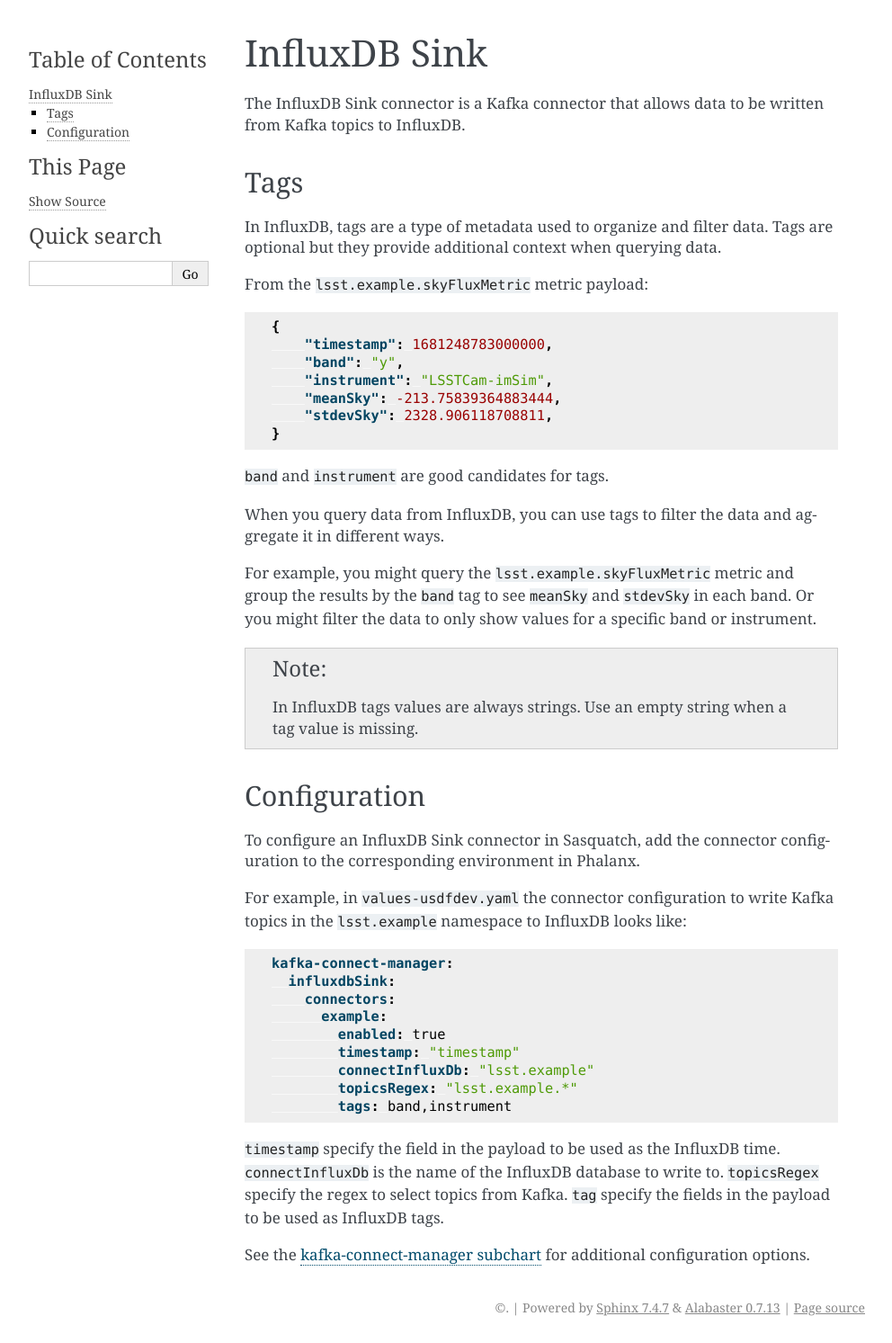
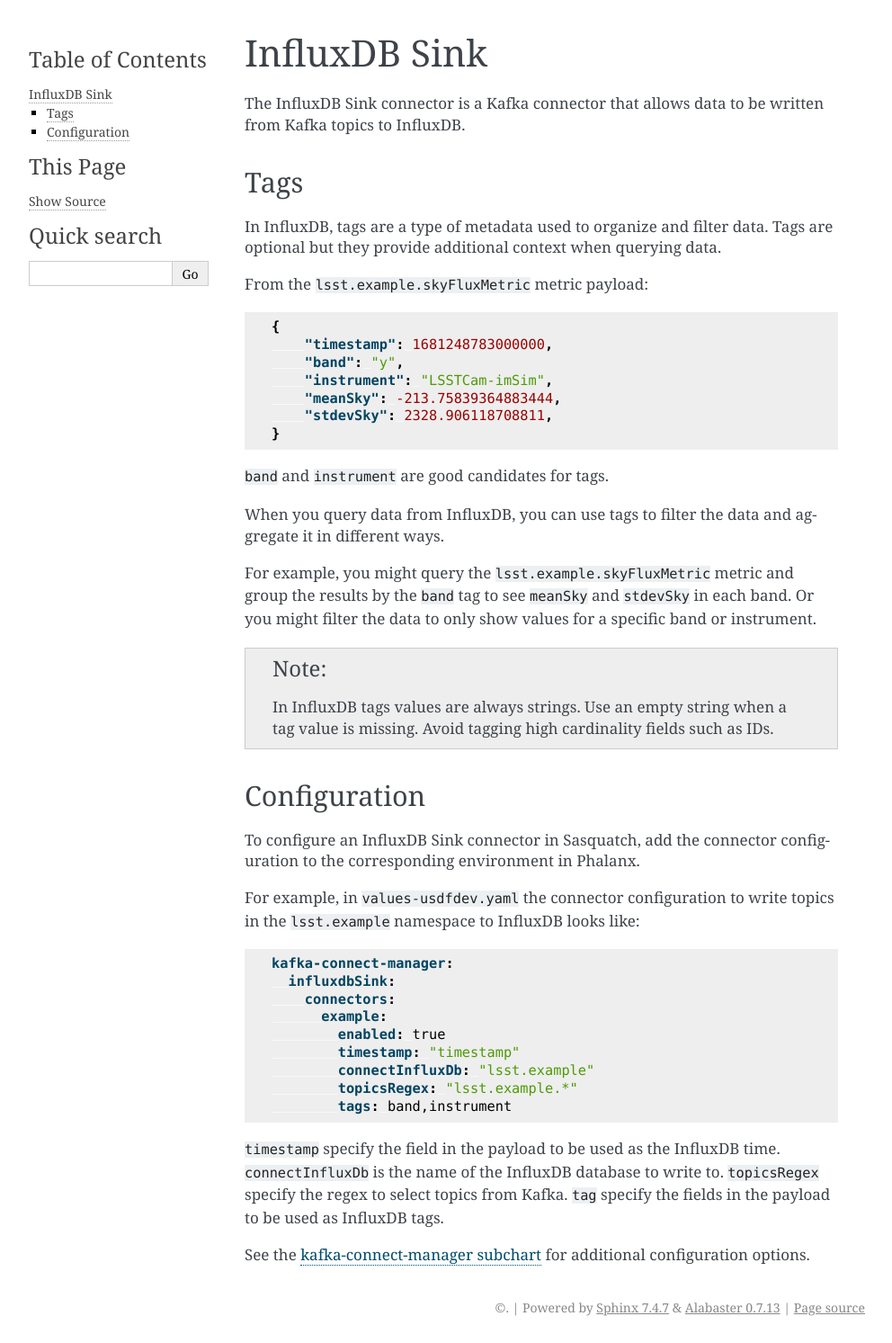
Before and after one commit to lsst-sqre/sasquatch, a Sphinx documentation site: the page built from docs/user-guide/influxdbsink.rst, in a window 1280 px wide. Shown: the whole page at 90% size, without its empty margins (148-1140 px from the left). Built offline with Sphinx 7.4.7, drawn with Linux system fonts in a browser that asks for light colours.

Commit message:
Address review comments

```diff
--- a/docs/user-guide/influxdbsink.rst
+++ b/docs/user-guide/influxdbsink.rst
@@ -35,13 +35,15 @@ Or you might filter the data to only show values for a specific band or instrume
 
     In InfluxDB tags values are always strings.
     Use an empty string when a tag value is missing.
+    Avoid tagging high cardinality fields such as IDs.
+
 
 Configuration
 =============
 
 To configure an InfluxDB Sink connector in Sasquatch, add the connector configuration to the corresponding environment in Phalanx.
 
-For example, in ``values-usdfdev.yaml`` the connector configuration to write Kafka topics in the ``lsst.example`` namespace to InfluxDB looks like:
+For example, in ``values-usdfdev.yaml`` the connector configuration to write topics in the ``lsst.example`` namespace to InfluxDB looks like:
 
 .. code:: yaml
 
--- a/docs/user-guide/namespaces.rst
+++ b/docs/user-guide/namespaces.rst
@@ -20,4 +20,4 @@ The following namespaces are configured in Sasquatch:
 - ``lsst.rubintv`` used by RubinTV data.
 - ``lsst.ci`` used for metrics computed by the CI system.
 - ``lsst.ap`` used for metrics computed by the Alert Production pipeline.
-- ``lsst.drp`` used for metrics computed by the Data Release Processing pipeline.
+- ``lsst.drp`` used for metrics computed by the Data Release Production pipeline.
```
